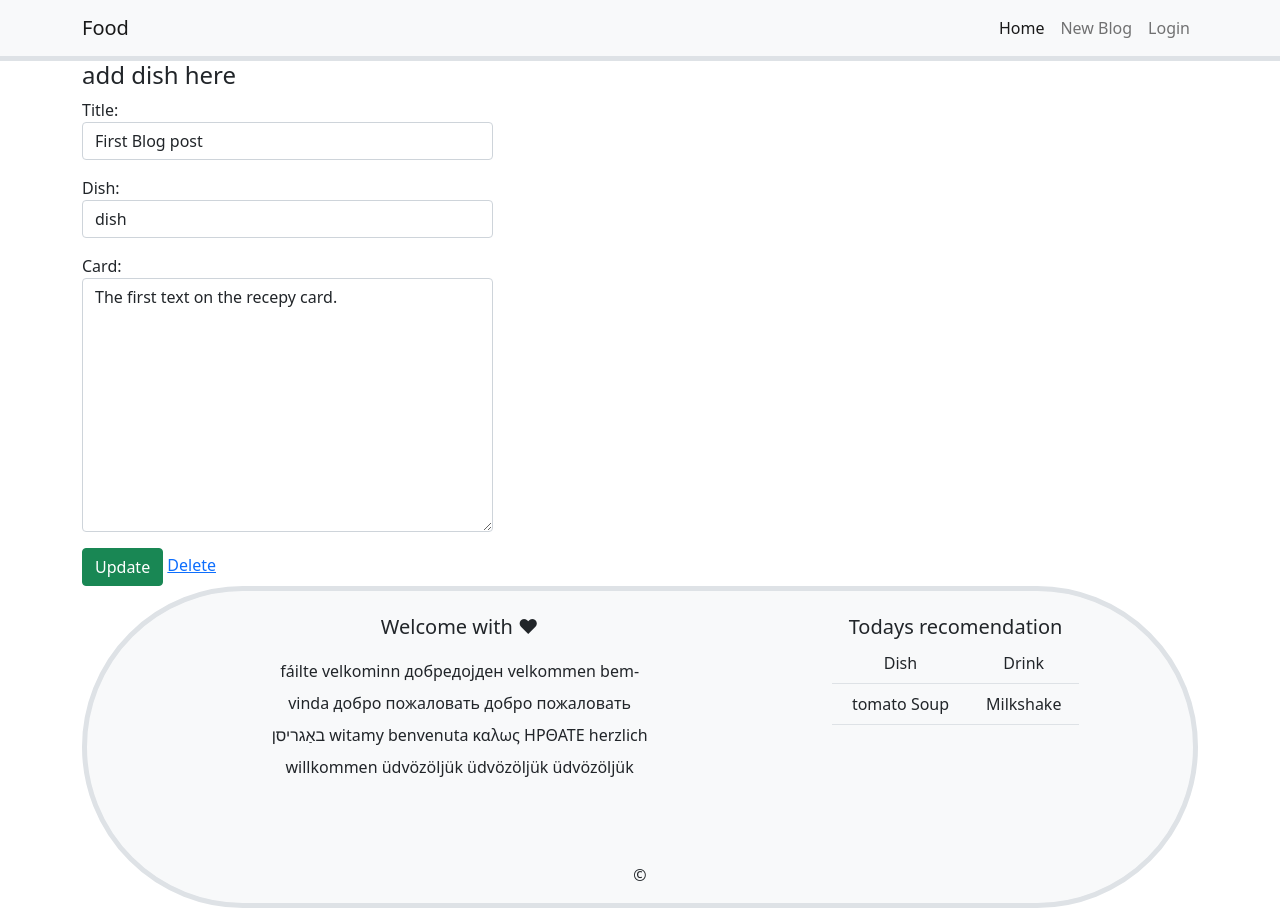
After one commit to Code-Institute-Submissions/blog-to-django, a Django app: page /recipe/edit_blog/1 in a window 1280 px wide. The commit adds this page. Run offline with Django 3.2, Linux system fonts and the light colour scheme; data comes from the database, SQL or seed files in the repository; both versions use the stored data as it was after the commit.

Commit message:
edit and change form is enable

```diff
--- a/blog/foodblog/forms.py
+++ b/blog/foodblog/forms.py
@@ -9,7 +9,21 @@ class BlogForm(forms.ModelForm):
 
         widgets = {
             'title': forms.TextInput(attrs={'class': 'form-control'}),
-            'dish': forms.TextInput(attrs={'class': 'form-control', 'placeholder': 'name of dish'}),
+            'dish': forms.TextInput(attrs={
+                'class': 'form-control', 'placeholder': 'name of dish'}),
             'author': forms.Select(attrs={'class': 'form-control'}),
             'card': forms.Textarea(attrs={'class': 'form-control'}),
         }
+
+
+class EditForm(forms.ModelForm):
+    class Meta:
+        model = Blog
+        fields = ('title', 'dish', 'card')
+
+        widgets = {
+            'title': forms.TextInput(attrs={'class': 'form-control'}),
+            'dish': forms.TextInput(attrs={
+                'class': 'form-control', 'placeholder': 'name of dish'}),
+            'card': forms.Textarea(attrs={'class': 'form-control'}),
+        }
--- a/blog/foodblog/templates/base.html
+++ b/blog/foodblog/templates/base.html
@@ -12,7 +12,7 @@
 <body class="d-flex flex-column min-vh-100">
     <header>
         <!-- navbar -->
-        <nav class="navbar navbar-expand-lg navbar-light bg-light">
+        <nav class="navbar navbar-expand-lg navbar-light bg-light border-bottom border-5">
             <div class="container">
               <a class="navbar-brand" href="#">Food</a>
               <button class="navbar-toggler" type="button" data-bs-toggle="collapse" data-bs-target="#navbarNav" aria-controls="navbarNav" aria-expanded="false" aria-label="Toggle navigation">
@@ -44,12 +44,12 @@
     </div>
     <!-- footer -->
     <div class="container mt-auto">
-        <footer class="rounded-pill bg-light">
+        <footer class="rounded-pill bg-light border border-5">
         <div class="container p-4">
             <div class="row d-flex justify-content-evenly">
             <div class="col-lg-6 col-md-12 mb-4">
                 <h5 class="mb-3 text-dark text-center">Welcome with <span>&hearts;</span></h5>
-                <p class="text-center">
+                <p class="text-center lh-lg col-9 mx-auto">
                 fáilte velkominn добредојден velkommen bem-vinda добро пожаловать добро пожаловать
                 באַגריסן witamy benvenuta καλως ΗΡΘΑΤΕ herzlich willkommen üdvözöljük üdvözöljük üdvözöljük
                 </p>
--- /dev/null
+++ b/blog/foodblog/templates/edit_blog.html
@@ -0,0 +1,15 @@
+{% extends 'base.html' %}
+{% block title %} Edit Blog {% endblock %}
+
+{% block content %}
+
+    <h4>add dish here</h4>
+    <div class="input-group">
+        <form method="POST">
+            {% csrf_token %}
+            {{form.as_p }}
+            <button class="btn btn-success">Update</button>
+            <a href="{% url 'delete_blog' blog.pk %}">Delete</a>
+    </div>
+
+{% endblock %}
--- a/blog/foodblog/templates/home.html
+++ b/blog/foodblog/templates/home.html
@@ -10,6 +10,8 @@
             {{ blog.author.first_name }}
             {{ blog.author.last_name }}
             {{ blog.card }}
+            <a href="{% url 'edit_blog' blog.pk %}">Edit</a>
+            <a href="{% url 'delete_blog' blog.pk %}">Delete</a>
         </li>
     {% endfor %}
     </ul>
--- a/blog/foodblog/templates/recipe_details.html
+++ b/blog/foodblog/templates/recipe_details.html
@@ -8,5 +8,7 @@
 <p>{{ blog.card }}</p>
 
 <button><a href="{% url 'home' %}">back</a></button>
+<button><a href="{% url 'edit_blog' blog.pk %}">Edit</a></button>
+
 
 {% endblock %}
--- a/blog/foodblog/urls.py
+++ b/blog/foodblog/urls.py
@@ -1,8 +1,12 @@
 from django.urls import path
-from .views import HomeView, RecipeDescription, NewDishCard
+from .views import HomeView, RecipeDescription, NewDishCard, EditBlogView, DeleteBlogView
 
 urlpatterns = [
     path('', HomeView.as_view(), name='home'),
     path('recipe/<int:pk>', RecipeDescription.as_view(), name='recipe'),
     path('add_blog/', NewDishCard.as_view(), name='new_blog'),
+    path('recipe/edit_blog/<int:pk>', EditBlogView.as_view(
+        ), name='edit_blog'),
+    path('recipe/<int:pk>/delete_blog', DeleteBlogView.as_view(
+    ), name='delete_blog'),
 ]
--- a/blog/foodblog/views.py
+++ b/blog/foodblog/views.py
@@ -1,13 +1,14 @@
 from django.shortcuts import render
-from django.views.generic import ListView, DetailView, CreateView
+from django.views.generic import ListView, DetailView, CreateView, UpdateView, DeleteView
 from .models import Blog
-from .forms import BlogForm
+from .forms import BlogForm, EditForm
+from django.urls import reverse_lazy
 
 
 class HomeView(ListView):
-
     model = Blog
     template_name = 'home.html'
+    ordering = ['-id']
 
 
 class RecipeDescription(DetailView):
@@ -19,3 +20,15 @@ class NewDishCard(CreateView):
     model = Blog
     form_class = BlogForm
     template_name = 'add_blog.html'
+
+
+class EditBlogView(UpdateView):
+    model = Blog
+    template_name = 'edit_blog.html'
+    form_class = EditForm
+
+
+class DeleteBlogView(DeleteView):
+    model = Blog
+    template_name = 'delete_blog.html'
+    success_url = reverse_lazy('home')
```
Also changed, not shown: blog/foodblog/templates/add_post.html (added, +14 -0 lines), blog/foodblog/templates/delete_blog.html (added, +15 -0 lines), blog/db.sqlite3, blog/foodblog/models.py (line endings or trailing spaces).
